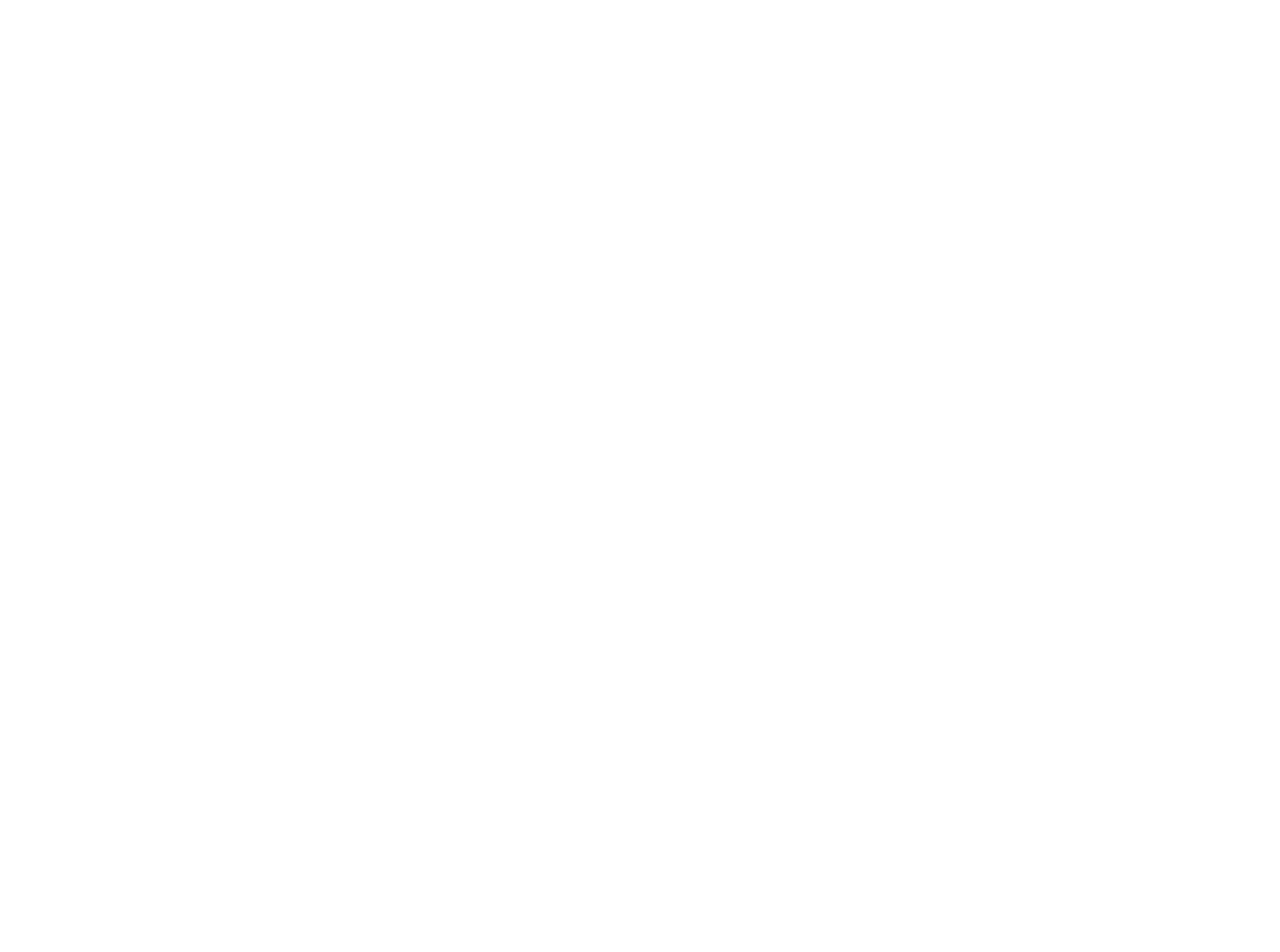
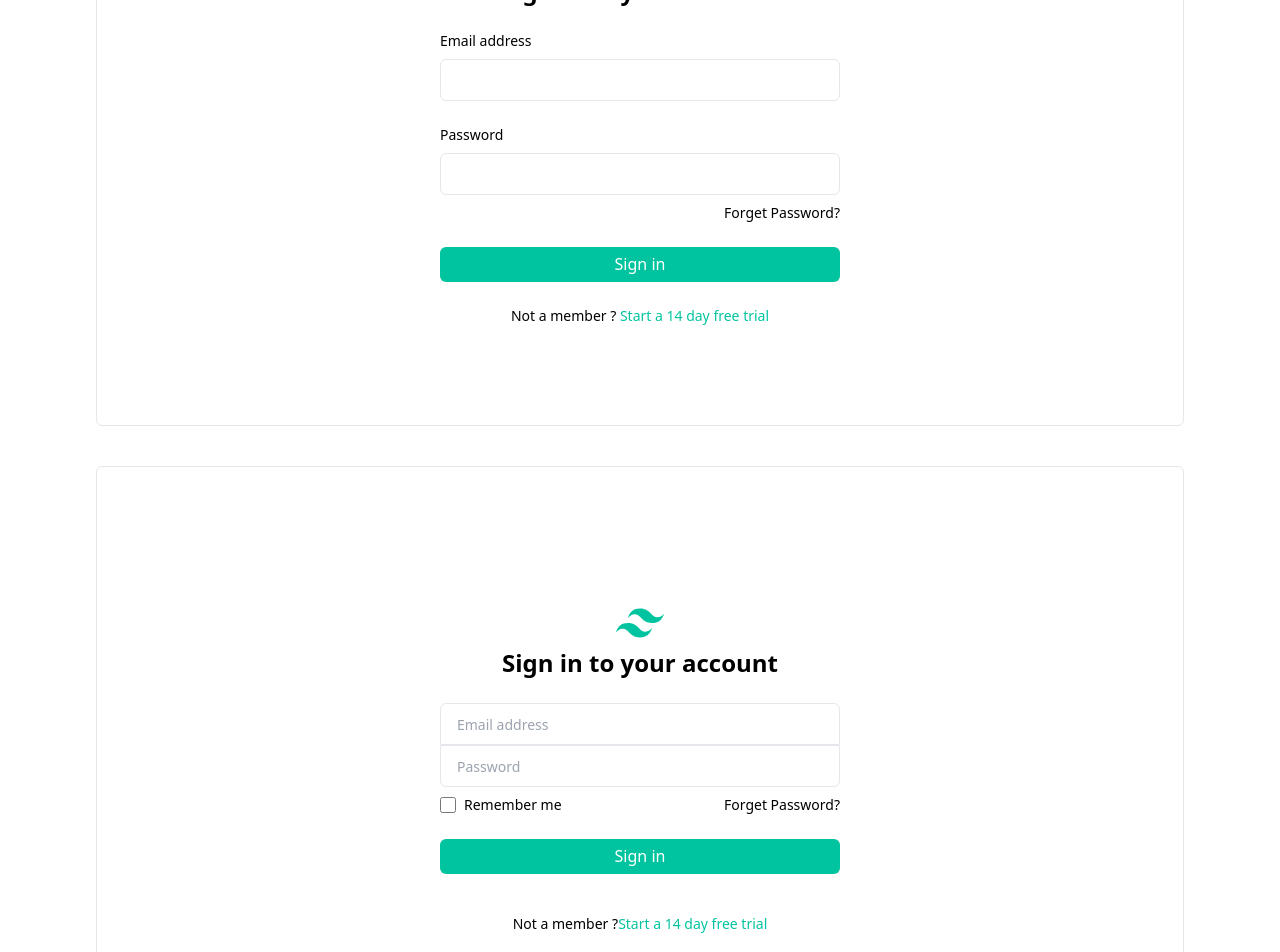
Before and after one commit to nihara96/progres-ui-pack, a Next.js app: page /auth in a window 1280 px wide. Shown: the part 980-1932 px from the top of the page. Before the commit the page ends 862 px from the top, so only its background shows below. Built offline with nearby package versions, Linux system fonts and the light colour scheme.

Commit message:
login2/login3

```diff
--- /dev/null
+++ b/src/components/AuthPages/Login2.tsx
@@ -0,0 +1,50 @@
+import React from "react";
+import { SiTailwindcss } from "react-icons/si";
+
+const Login2 = () => {
+  return (
+    <div className="flex flex-col gap-6 justify-center items-center w-full h-[600px] rounded-md border">
+      <div className="flex flex-col  items-center">
+        <SiTailwindcss className="text-5xl text-[#00c49f]" />
+        <h3 className="text-2xl font-bold">Sign in to your account</h3>
+      </div>
+      <div className="flex flex-col gap-6">
+        <div className="flex flex-col gap-2">
+          <p className="text-sm">Email address</p>
+          <input
+            type="email"
+            className="flex md:w-[400px] w-full px-4 py-2 rounded-md placeholder:text-sm border focus:outline-[#00c49f]"
+          />
+        </div>
+
+        <div className="flex flex-col gap-2">
+          <p className="text-sm">Password</p>
+          <input
+            type="password"
+            className="flex md:w-[400px] w-full px-4 py-2 rounded-md placeholder:text-sm border focus:outline-[#00c49f]"
+          />
+          <div className="flex justify-end">
+            <p className="text-sm cursor-pointer hover:text-[#00c49f]">
+              Forget Password?
+            </p>
+          </div>
+        </div>
+        <div className="flex justify-center">
+          <button className="md:w-[400px] w-full h-[35px] bg-[#00c49f] hover:bg-[#00c49f]/80  rounded-md text-white">
+            Sign in
+          </button>
+        </div>
+        <div className="flex justify-center">
+          <p className="text-sm">
+            Not a member ?{" "}
+            <span className="text-[#00c49f] cursor-pointer">
+              Start a 14 day free trial
+            </span>
+          </p>
+        </div>
+      </div>
+    </div>
+  );
+};
+
+export default Login2;
--- /dev/null
+++ b/src/components/AuthPages/Login3.tsx
@@ -0,0 +1,56 @@
+import React from "react";
+import { SiTailwindcss } from "react-icons/si";
+
+const Login3 = () => {
+  return (
+    <div className="flex flex-col gap-6 justify-center items-center w-full h-[600px] rounded-md border">
+      <div className="flex flex-col  items-center">
+        <SiTailwindcss className="text-5xl text-[#00c49f]" />
+        <h3 className="text-2xl font-bold">Sign in to your account</h3>
+      </div>
+      <div className="flex flex-col">
+        <input
+          type="email"
+          placeholder="Email address"
+          className="flex md:w-[400px] w-full px-4 py-2 rounded-t-md placeholder:text-sm border focus:outline-[#00c49f]"
+        />
+        <div className="flex flex-col gap-2">
+          <input
+            type="password"
+            placeholder="Password"
+            className="flex md:w-[400px] w-full px-4 py-2 rounded-b-md placeholder:text-sm border focus:outline-[#00c49f]"
+          />
+          <div className="flex justify-between">
+            <div className="flex items-center">
+              <input
+                type="checkbox"
+                className="h-4 w-4 text-[#00c49f] focus:ring-[#00c49f] border-gray-300 rounded"
+              />
+              <label htmlFor="remember-me" className="ml-2 block text-sm">
+                Remember me
+              </label>
+            </div>
+            <p className="text-sm cursor-pointer hover:text-[#00c49f]">
+              Forget Password?
+            </p>
+          </div>
+        </div>
+        <div className="flex mt-6 justify-center">
+          <button className="md:w-[400px] w-full h-[35px] bg-[#00c49f] hover:bg-[#00c49f]/80  rounded-md text-white">
+            Sign in
+          </button>
+        </div>
+        <div className="flex mt-10 justify-center">
+          <p className="text-sm">
+            Not a member ?
+            <span className="text-[#00c49f] cursor-pointer">
+              Start a 14 day free trial
+            </span>
+          </p>
+        </div>
+      </div>
+    </div>
+  );
+};
+
+export default Login3;
--- a/src/pages/auth.tsx
+++ b/src/pages/auth.tsx
@@ -1,4 +1,6 @@
 import Login1 from "@/components/AuthPages/Login1";
+import Login2 from "@/components/AuthPages/Login2";
+import Login3 from "@/components/AuthPages/Login3";
 import Layout from "@/components/Layout/Layout";
 import Link from "next/link";
 import React from "react";
@@ -11,15 +13,19 @@
         <AiOutlineArrowLeft className="text-3xl font-bold cursor-pointer hover:scale-110 transition duration-200" />
       </Link>
       <Login1 />
+      <Login2 />
+      <Login3/>
     </Layout>
   );
 };
 
 export default Auth;
 
-{/* <Layout className="flex flex-col p-10 md:p-24 gap-10">
+{
+  /* <Layout className="flex flex-col p-10 md:p-24 gap-10">
 <Link href="/">
   <AiOutlineArrowLeft className="text-3xl font-bold cursor-pointer hover:scale-110 transition duration-200" />
 </Link>
 <Login1 />
-</Layout> */}
+</Layout> */
+}
```
